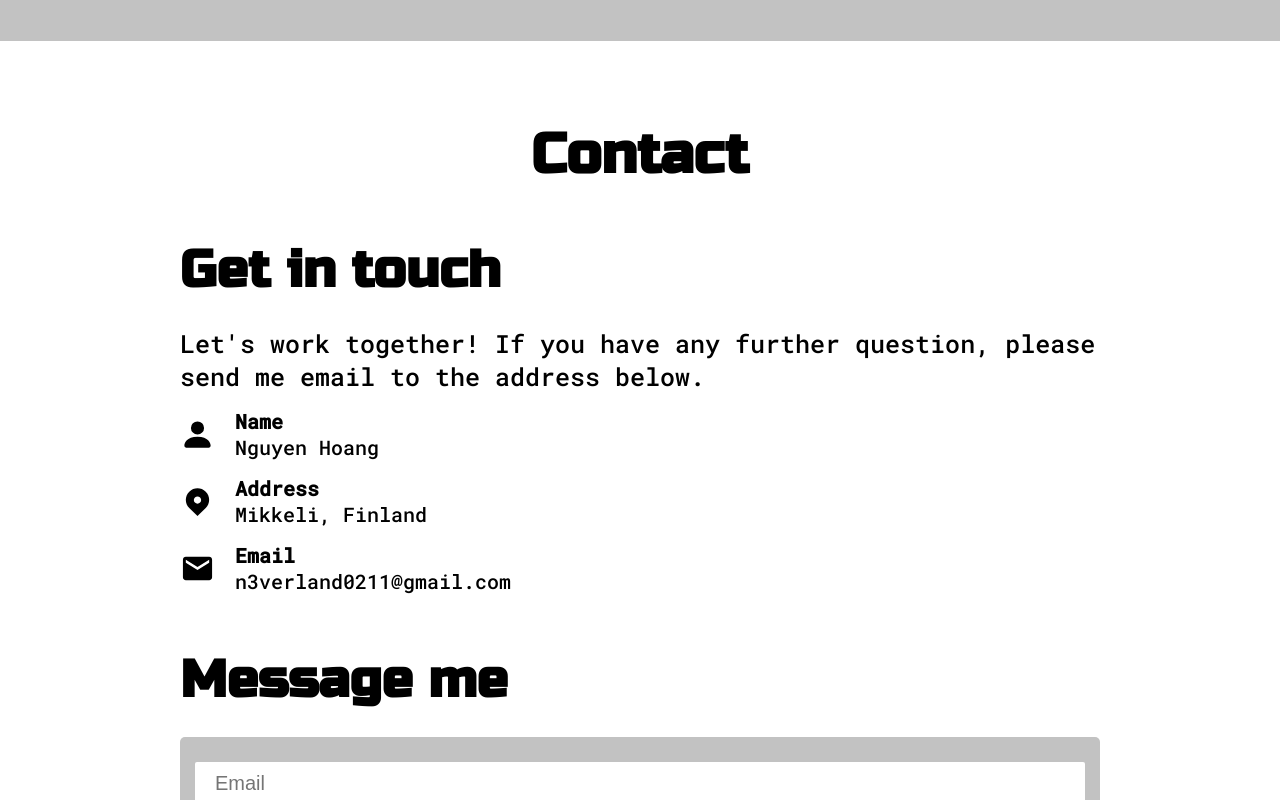
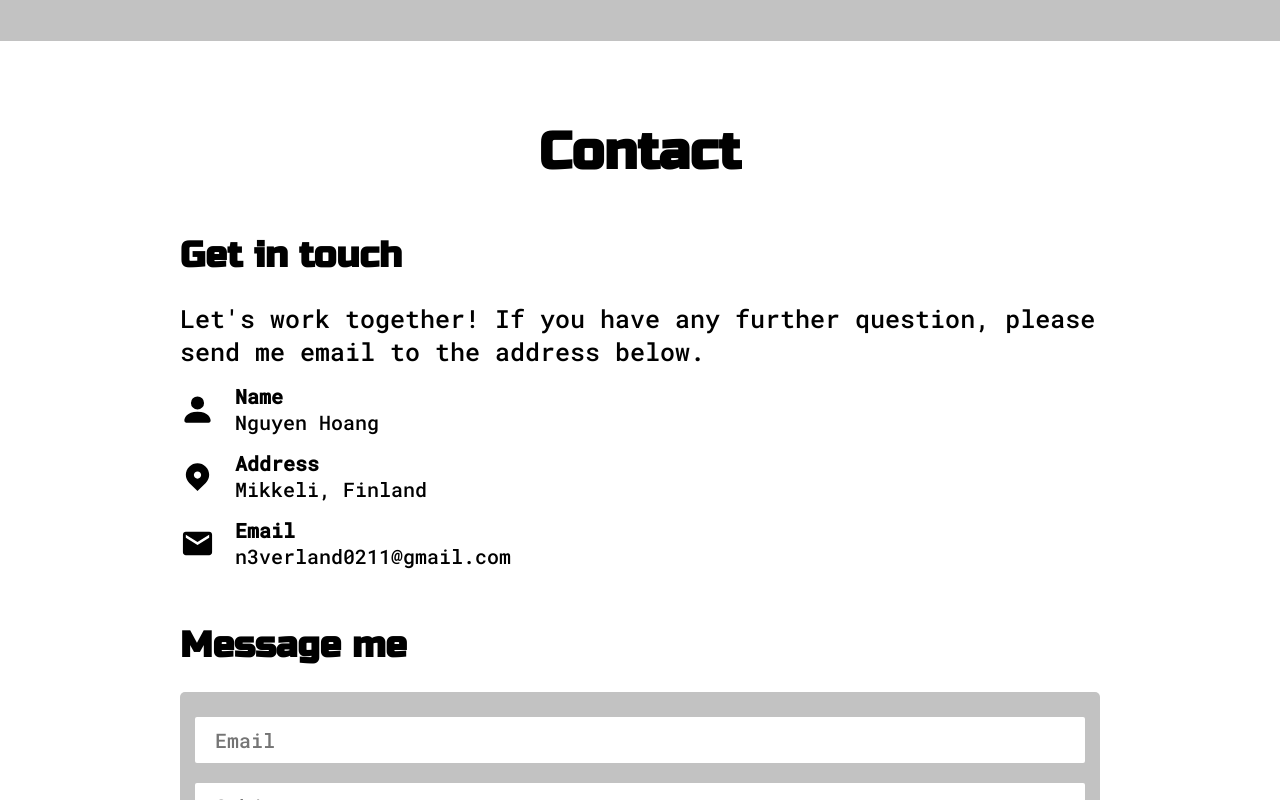
Before and after one commit to Hoang0211/portfolio, a React (Create React App) app: page / in a window 1280 px wide. Shown: the part 2820-3620 px from the top of the page. Built offline with nearby package versions, Linux system fonts and the light colour scheme.

Commit message:
fix className and style for Contact section

```diff
--- a/src/components/MainSections/Contact/Contact.js
+++ b/src/components/MainSections/Contact/Contact.js
@@ -1,17 +1,17 @@
-import { useState, useRef } from "react";
-import emailjs from "@emailjs/browser";
+import { useState, useRef } from 'react';
+import emailjs from '@emailjs/browser';
 
-import { BsPersonFill } from "react-icons/bs";
-import { TiLocation } from "react-icons/ti";
-import { MdEmail } from "react-icons/md";
+import { BsPersonFill } from 'react-icons/bs';
+import { TiLocation } from 'react-icons/ti';
+import { MdEmail } from 'react-icons/md';
 
-import StatusModal from "./StatusModal";
+import StatusModal from './StatusModal';
 
-import classes from "./Contact.module.css";
+import classes from './Contact.module.css';
 
 const Contact = () => {
   const [statusIsShow, setStatusIsShow] = useState(false);
-  const [status, setStatus] = useState("");
+  const [status, setStatus] = useState('');
 
   const formRef = useRef();
   const emailRef = useRef();
@@ -23,16 +23,16 @@ const Contact = () => {
   };
 
   const hideStatus = () => {
-    emailRef.current.value = "";
-    subjectRef.current.value = "";
-    messageRef.current.value = "";
+    emailRef.current.value = '';
+    subjectRef.current.value = '';
+    messageRef.current.value = '';
     setStatusIsShow(false);
   };
 
   const formSubmitHandler = (e) => {
     e.preventDefault();
     showStatus();
-    setStatus("Please wait...");
+    setStatus('Please wait...');
     emailjs
       .sendForm(
         process.env.REACT_APP_SERVICE_ID,
@@ -42,78 +42,78 @@ const Contact = () => {
       )
       .then(
         (result) => {
-          console.log("SUCCESS!", result.status, result.text);
-          setStatus("Your message has been sent!");
+          console.log('SUCCESS!', result.status, result.text);
+          setStatus('Your message has been sent!');
         },
         (error) => {
-          console.log("FAILED...", error);
-          setStatus("Something went wrong, please try again!");
+          console.log('FAILED...', error);
+          setStatus('Something went wrong, please try again!');
         }
       );
   };
 
   return (
-    <section className={classes["contact"]} id="contact">
-      <h1 className={classes["title"]}>Contact</h1>
-      <div className={classes["info"]}>
-        <h2 className={classes["subtitle"]}>Get in touch</h2>
-        <p className={classes["intro"]}>
+    <section className={classes['contact']} id='contact'>
+      <h2 className={classes['title']}>Contact</h2>
+      <div className={classes['info']}>
+        <h3 className={classes['subtitle']}>Get in touch</h3>
+        <p className={classes['intro']}>
           Let's work together! If you have any further question, please send me
           email to the address below.
         </p>
-        <div className={classes["contact-container"]}>
-          <div className={classes["contact-info"]}>
-            <BsPersonFill className={classes["info-symbol"]} />
+        <ul className={classes['contact-container']}>
+          <li className={classes['contact-info']}>
+            <BsPersonFill className={classes['info-symbol']} />
             <div>
-              <p className={classes["info-title"]}>Name</p>
+              <p className={classes['info-title']}>Name</p>
               <p>Nguyen Hoang</p>
             </div>
-          </div>
-          <div className={classes["contact-info"]}>
-            <TiLocation className={classes["info-symbol"]} />
+          </li>
+          <li className={classes['contact-info']}>
+            <TiLocation className={classes['info-symbol']} />
             <div>
-              <p className={classes["info-title"]}>Address</p>
+              <p className={classes['info-title']}>Address</p>
               <p>Mikkeli, Finland</p>
             </div>
-          </div>
-          <div className={classes["contact-info"]}>
-            <MdEmail className={classes["info-symbol"]} />
+          </li>
+          <li className={classes['contact-info']}>
+            <MdEmail className={classes['info-symbol']} />
             <div>
-              <p className={classes["info-title"]}>Email</p>
+              <p className={classes['info-title']}>Email</p>
               <p>n3verland0211@gmail.com</p>
             </div>
-          </div>
-        </div>
+          </li>
+        </ul>
       </div>
-      <div className={classes["message"]}>
-        <h2 className={classes["subtitle"]}>Message me</h2>
+      <div className={classes['message']}>
+        <h3 className={classes['subtitle']}>Message me</h3>
         {statusIsShow && (
           <StatusModal status={status} hideStatus={hideStatus} />
         )}
         <form ref={formRef} onSubmit={formSubmitHandler}>
           <input
-            className={classes["input-control"]}
+            className={classes['input-control']}
             ref={emailRef}
-            type="email"
-            name="email"
-            placeholder="Email"
+            type='email'
+            name='email'
+            placeholder='Email'
             required
           />
           <input
-            className={classes["input-control"]}
+            className={classes['input-control']}
             ref={subjectRef}
-            type="text"
-            name="subject"
-            placeholder="Subject"
+            type='text'
+            name='subject'
+            placeholder='Subject'
             required
           />
           <textarea
-            className={classes["input-control"]}
+            className={classes['input-control']}
             ref={messageRef}
-            name="message"
-            placeholder="Message..."
+            name='message'
+            placeholder='Message...'
           ></textarea>
-          <button className={classes["input-control"]} type="submit">
+          <button className={classes['input-control']} type='submit'>
             Send Message
           </button>
         </form>
--- a/src/components/MainSections/Contact/Contact.module.css
+++ b/src/components/MainSections/Contact/Contact.module.css
@@ -56,12 +56,14 @@ form {
   border: none;
   border-radius: 2px;
   font-size: 20px;
+  font-family: var(--ff-secondary);
 }
 .input-control:focus {
   outline: none;
 }
 textarea {
   min-height: 150px;
+  font-family: var(--ff-secondary);
 }
 form > button {
   padding: 15px 30px;
--- a/src/components/MainSections/Contact/StatusModal.js
+++ b/src/components/MainSections/Contact/StatusModal.js
@@ -1,8 +1,8 @@
-import ReactDOM from "react-dom";
+import ReactDOM from 'react-dom';
 
-import classes from "./StatusModal.module.css";
+import classes from './StatusModal.module.css';
 
-const portalElement = document.getElementById("overlays");
+const portalElement = document.getElementById('overlays');
 
 const Backdrop = () => {
   return <div className={classes.backdrop} />;
@@ -13,8 +13,8 @@ const StatusModal = (props) => {
     <>
       {ReactDOM.createPortal(<Backdrop />, portalElement)}
       {ReactDOM.createPortal(
-        <div className={classes["modal"]}>
-          <div className={classes["status"]}>{props.status}</div>
+        <div className={classes['modal']}>
+          <p className={classes['status']}>{props.status}</p>
           <button onClick={props.hideStatus}>Close</button>
         </div>,
         portalElement
```
Also changed, not shown: src/components/MainSections/Contact/StatusModal.module.css (line endings or trailing spaces).
